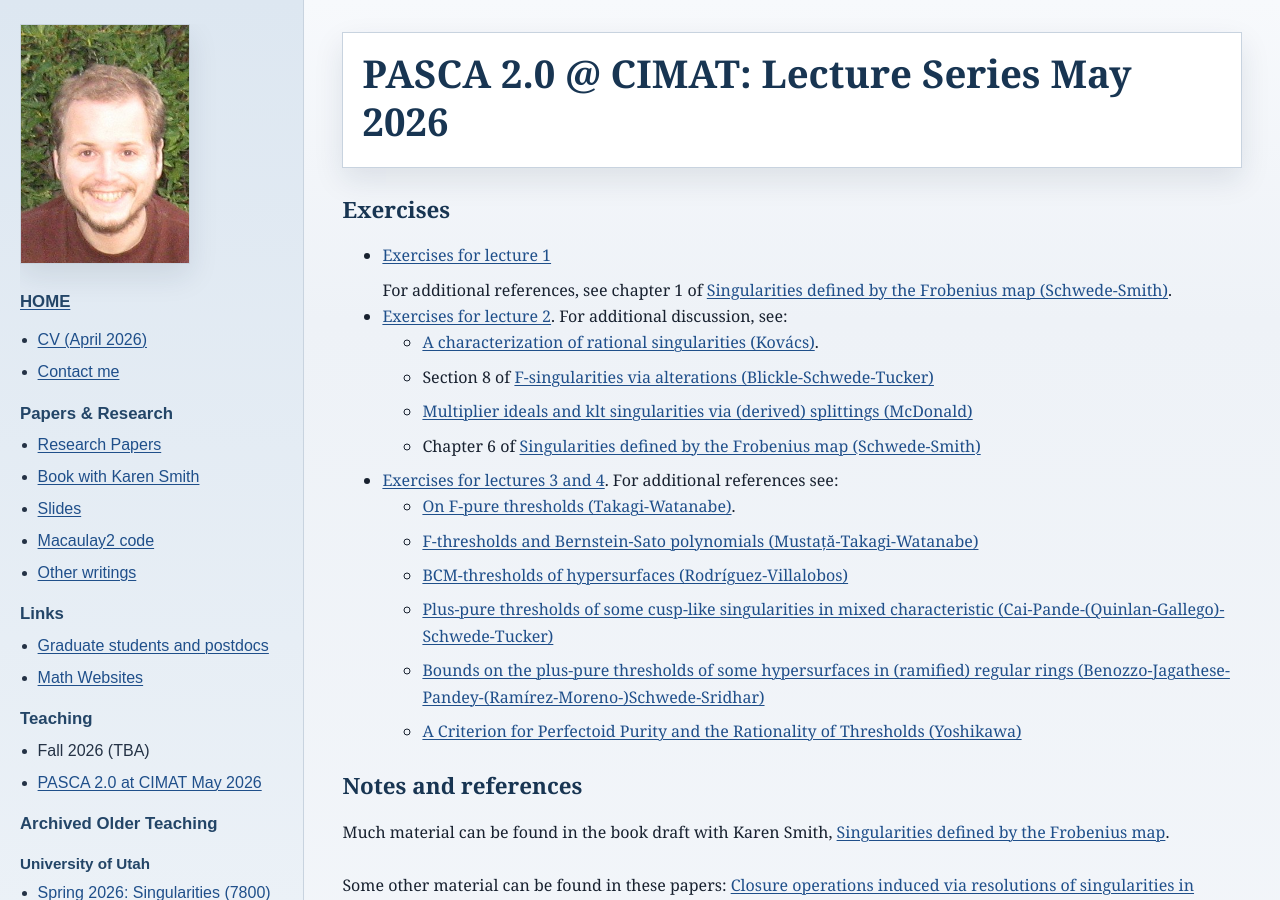
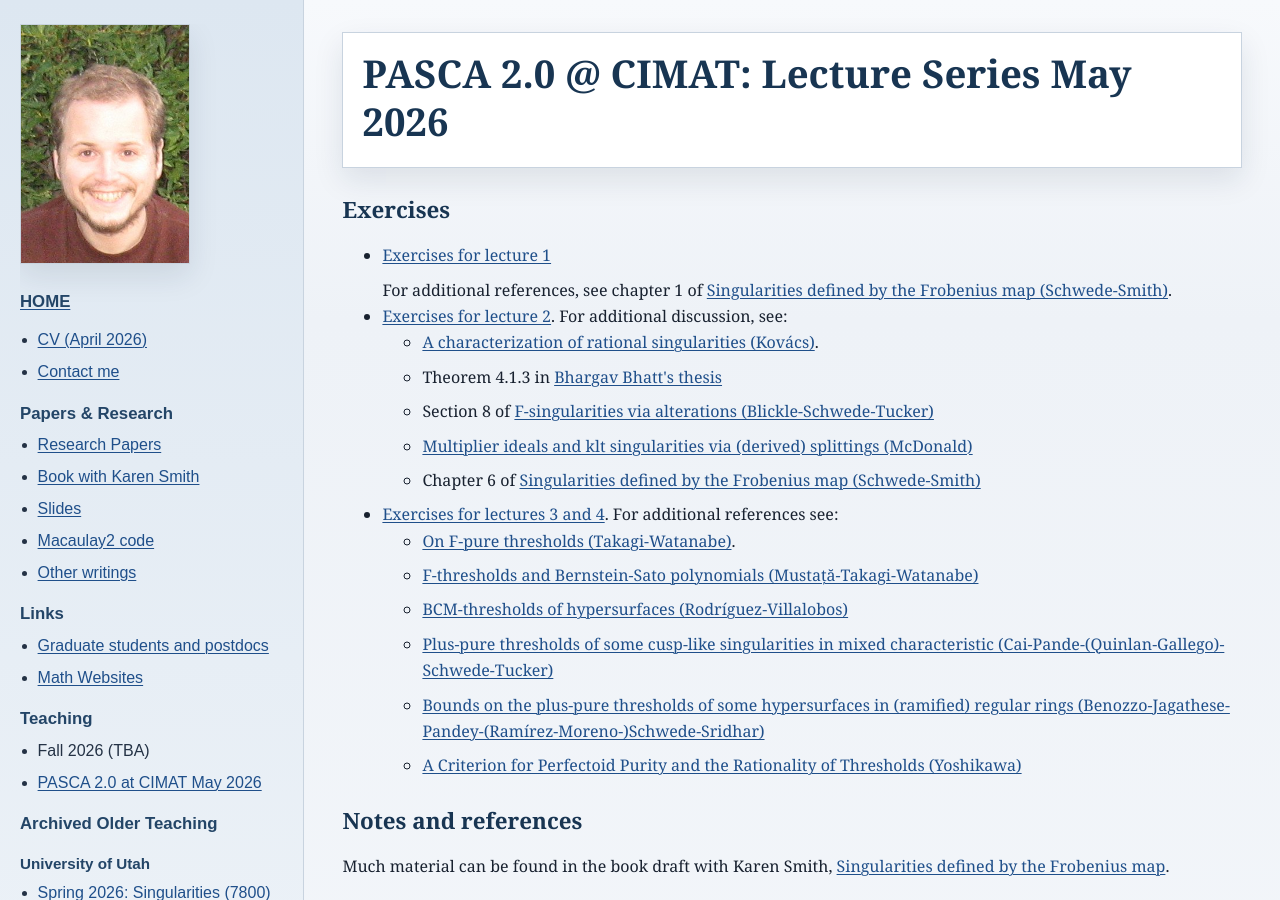
Before and after one commit to kschwede/kschwede.github.io, a Jekyll site: the page built from CIMAT2026/index.html, in a window 1280 px wide and 900 px high. Built offline with Jekyll 4.4.1, drawn with Linux system fonts in a browser that asks for light colours.

Commit message:
more references

```diff
--- a/CIMAT2026/index.html
+++ b/CIMAT2026/index.html
@@ -11,6 +11,7 @@ title: 'PASCA 2.0 Material'
   <li><a href="Exercises-Lecture2.pdf">Exercises for lecture 2</a>.  For additional discussion, see:
     <ul>
       <li> <a href="https://projecteuclid.org/journals/duke-mathematical-journal/volume-102/issue-2/A-characterization-of-rational-singularities/10.1215/S0012-7094-00-10221-9.short">A characterization of rational singularities (Kovács)</a>.   </li>
+      <li>Theorem 4.1.3 in <a href="https://websites.umich.edu/~bhattb/math/thesis.pdf">Bhargav Bhatt's thesis</a></li>
        <li> Section 8 of <a href="https://arxiv.org/abs/1107.3807">F-singularities via alterations (Blickle-Schwede-Tucker)</a>
         </li>
         <li><a href="https://arxiv.org/abs/2307.07906">Multiplier ideals and klt singularities via (derived) splittings (McDonald)</a></li>
```
